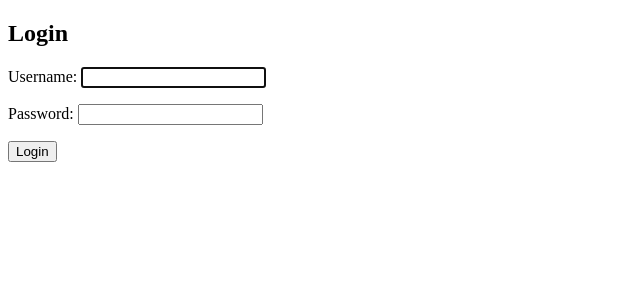
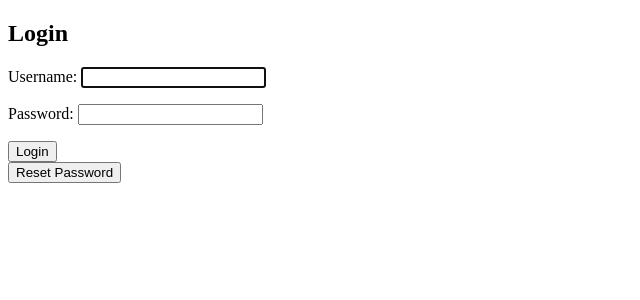
Before and after one commit to khaledAltuwaijri/cheetah, a Django app: page /users/login/ in a window 1280 px wide. Shown: the top 300 px of the page, without its empty margins (0-640 px from the left). Run offline with Django 3.2, Linux system fonts and the light colour scheme; parts of the project's set-up code (start-up, migrations or seed data) failed here and were passed over.

Commit message:
Add Forgot Password to login flow

```diff
--- a/templates/registration/login.html
+++ b/templates/registration/login.html
@@ -9,4 +9,9 @@
   {{ form.as_p }}
   <button type="submit">Login</button>
 </form>
+
+<form action="{% url 'password_reset' %}">
+  <input type="submit" value="Reset Password"/>
+</form>
+
 {% endblock %}
```
